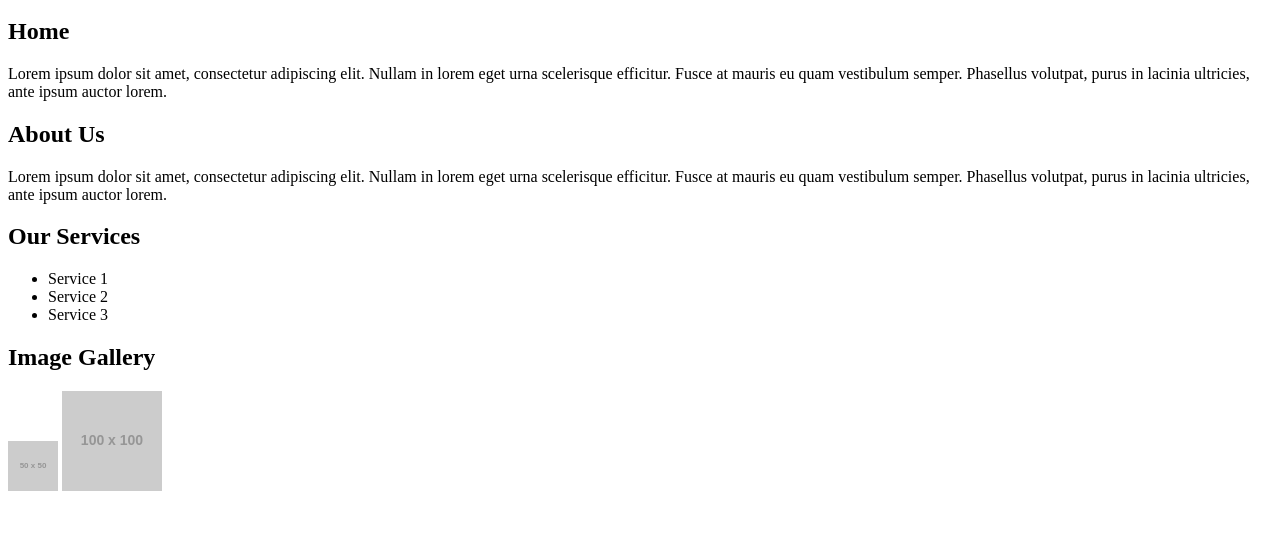
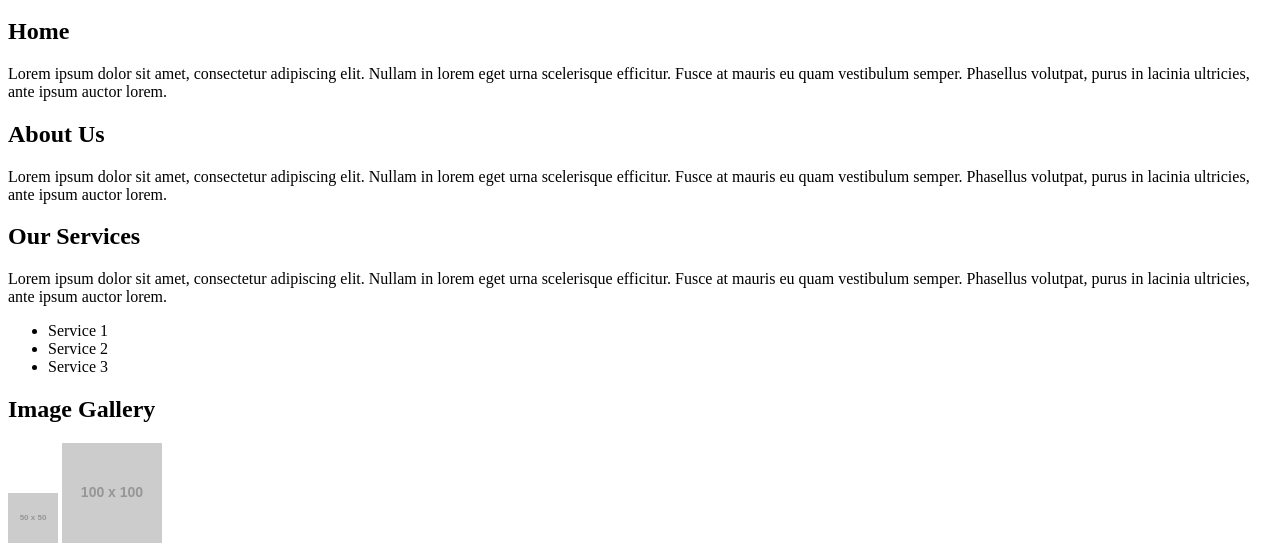
Before and after one commit to vjbarayuga/activity, a plain HTML site: page index.html in a window 1280 px wide. Shown: the part 312-867 px from the top of the page. Before the commit the page ends 815 px from the top, so only its background shows below. Drawn offline with Linux system fonts and the light colour scheme; placeholder pictures from the web are drawn by us.

Commit message:
feat: added index.html with semantics, css included but not yet working

```diff
--- a/index.html
+++ b/index.html
@@ -48,6 +48,12 @@
 
       <section>
         <h2>Our Services</h2>
+        <p>
+          Lorem ipsum dolor sit amet, consectetur adipiscing elit. Nullam in
+          lorem eget urna scelerisque efficitur. Fusce at mauris eu quam
+          vestibulum semper. Phasellus volutpat, purus in lacinia ultricies,
+          ante ipsum auctor lorem.
+        </p>
         <ul>
           <li>Service 1</li>
           <li>Service 2</li>
```
